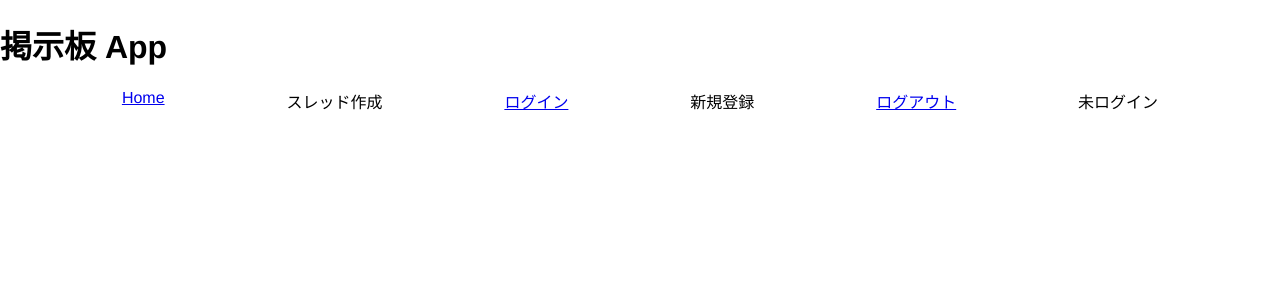
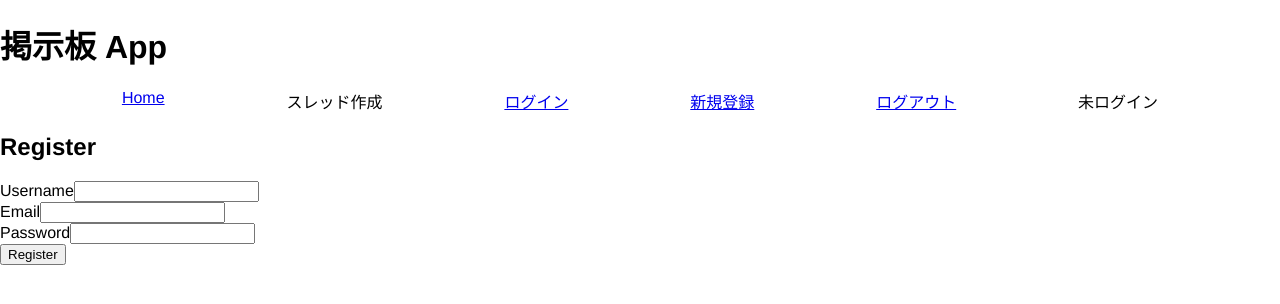
Before and after one commit to tkyytnm/keijiban-app, a React (Create React App) app in the folder client/: page /register in a window 1280 px wide. Shown: the top 304 px of the page. Built offline with nearby package versions, Linux system fonts and the light colour scheme.

Commit message:
Add register feature

```diff
--- a/client/src/app/App.js
+++ b/client/src/app/App.js
@@ -5,6 +5,7 @@ import Threads from "../features/threads/Threads.js";
 import Thread from "../features/thread/Thread.js";
 import Login from "../features/auth/Login.js";
 import Logout from "../features/auth/Logout.js";
+import Register from "../features/auth/Register.js";
 
 function App() {
   return (
@@ -16,6 +17,7 @@ function App() {
           <Route path="thread:threadId" element={<Thread />} />
           <Route path="login" element={<Login />} />
           <Route path="logout" element={<Logout />} />
+          <Route path="register" element={<Register />} />
         </Routes>
       </section>
     </div>
--- a/client/src/common/menu/Menu.js
+++ b/client/src/common/menu/Menu.js
@@ -11,7 +11,7 @@ function Menu() {
       <Link to="/">Home</Link>
       <div>スレッド作成</div>
       <Link to="login">ログイン</Link>
-      <div>新規登録</div>
+      <Link to="register">新規登録</Link>
       <Link to="logout">ログアウト</Link>
       {user.id ? user.username : "未ログイン"}
     </nav>
--- a/client/src/features/auth/Logout.js
+++ b/client/src/features/auth/Logout.js
@@ -1,4 +1,4 @@
-import { useDispatch, useSelector } from "react-redux";
+import { useDispatch } from "react-redux";
 import { logout } from "./authSlice.js";
 
 function Logout() {
--- /dev/null
+++ b/client/src/features/auth/Register.js
@@ -0,0 +1,64 @@
+import { useState } from "react";
+import { useDispatch } from "react-redux";
+import { sendRegisterData } from "./authSlice";
+
+function Register() {
+  const dispatch = useDispatch();
+  const [username, setUsername] = useState("");
+  const [email, setEmail] = useState("");
+  const [password, setPassword] = useState("");
+
+  const handleSubmit = (e) => {
+    e.preventDefault();
+    dispatch(
+      sendRegisterData({
+        username,
+        email,
+        password,
+      })
+    );
+  };
+
+  return (
+    <>
+      <h1>Register</h1>
+      <form>
+        <div>
+          <label htmlFor="username">Username</label>
+          <input
+            type="username"
+            name="username"
+            id="username"
+            required
+            onChange={(e) => setUsername(e.target.value)}
+          />
+        </div>
+        <div>
+          <label htmlFor="email">Email</label>
+          <input
+            type="email"
+            name="email"
+            id="email"
+            required
+            onChange={(e) => setEmail(e.target.value)}
+          />
+        </div>
+        <div>
+          <label htmlFor="password">Password</label>
+          <input
+            type="password"
+            name="password"
+            id="password"
+            required
+            onChange={(e) => setPassword(e.target.value)}
+          />
+        </div>
+        <div>
+          <input type="submit" value="Register" onClick={handleSubmit} />
+        </div>
+      </form>
+    </>
+  );
+}
+
+export default Register;
--- a/client/src/features/auth/authSlice.js
+++ b/client/src/features/auth/authSlice.js
@@ -1,4 +1,19 @@
 import { createAsyncThunk, createSlice } from "@reduxjs/toolkit";
+
+export const sendRegisterData = createAsyncThunk(
+  "auth/sendRegisterData",
+  async (data) => {
+    const response = await fetch("/api/auth/register", {
+      method: "POST",
+      headers: {
+        "Content-Type": "application/json",
+      },
+      body: JSON.stringify(data),
+    });
+    const body = await response.json();
+    return body;
+  }
+);
 
 export const sendLoginData = createAsyncThunk(
   "auth/sendLoginData",
@@ -10,7 +25,7 @@ export const sendLoginData = createAsyncThunk(
       },
       body: JSON.stringify(data),
     });
-    const body = response.json();
+    const body = await response.json();
     return body;
   }
 );
@@ -19,7 +34,7 @@ export const logout = createAsyncThunk("auth/logout", async () => {
   const response = await fetch("/api/auth/logout", {
     method: "POST",
   });
-  const body = response.json();
+  const body = await response.json();
   return body;
 });
 
@@ -32,6 +47,18 @@ const authSlice = createSlice({
   },
   reducers: {},
   extraReducers: (builder) => {
+    builder
+      .addCase(sendRegisterData.pending, (state, action) => {
+        state.isLoading = true;
+      })
+      .addCase(sendRegisterData.fulfilled, (state, action) => {
+        state.isLoading = false;
+        state.user = action.payload;
+      })
+      .addCase(sendRegisterData.rejected, (state, action) => {
+        state.isLoading = false;
+        state.isRejected = true;
+      });
     builder
       .addCase(sendLoginData.pending, (state, action) => {
         state.isLoading = true;
```
Also changed, not shown: client/src/features/auth/SignUp.js (deleted).
